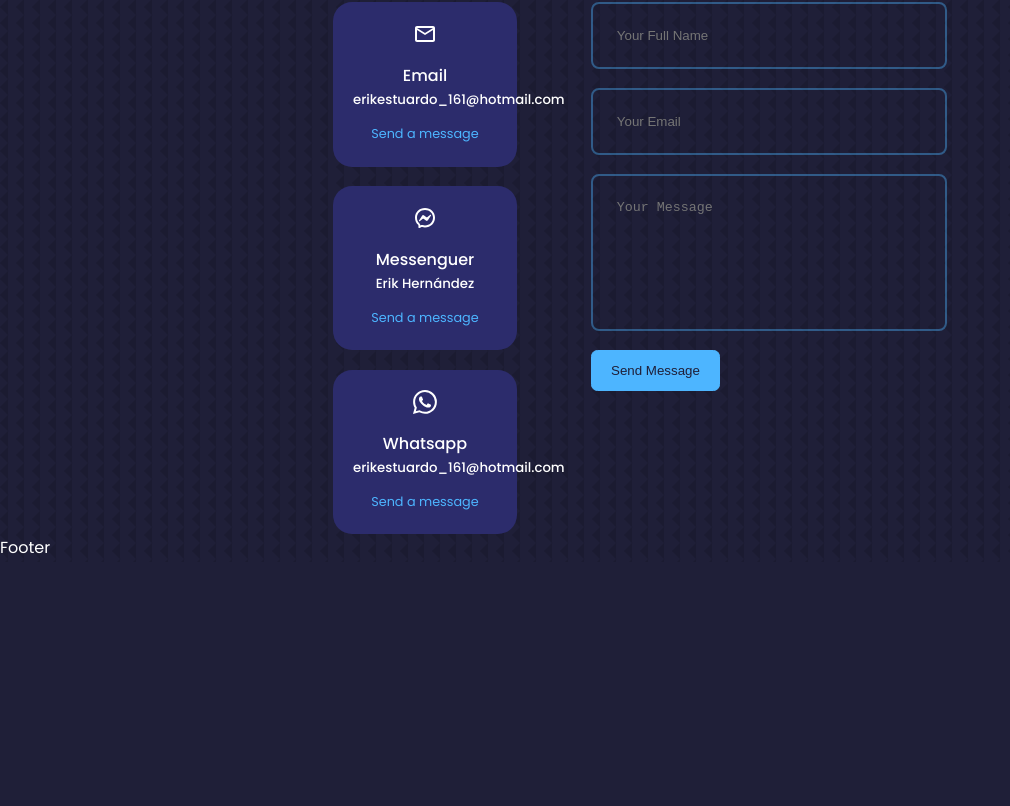
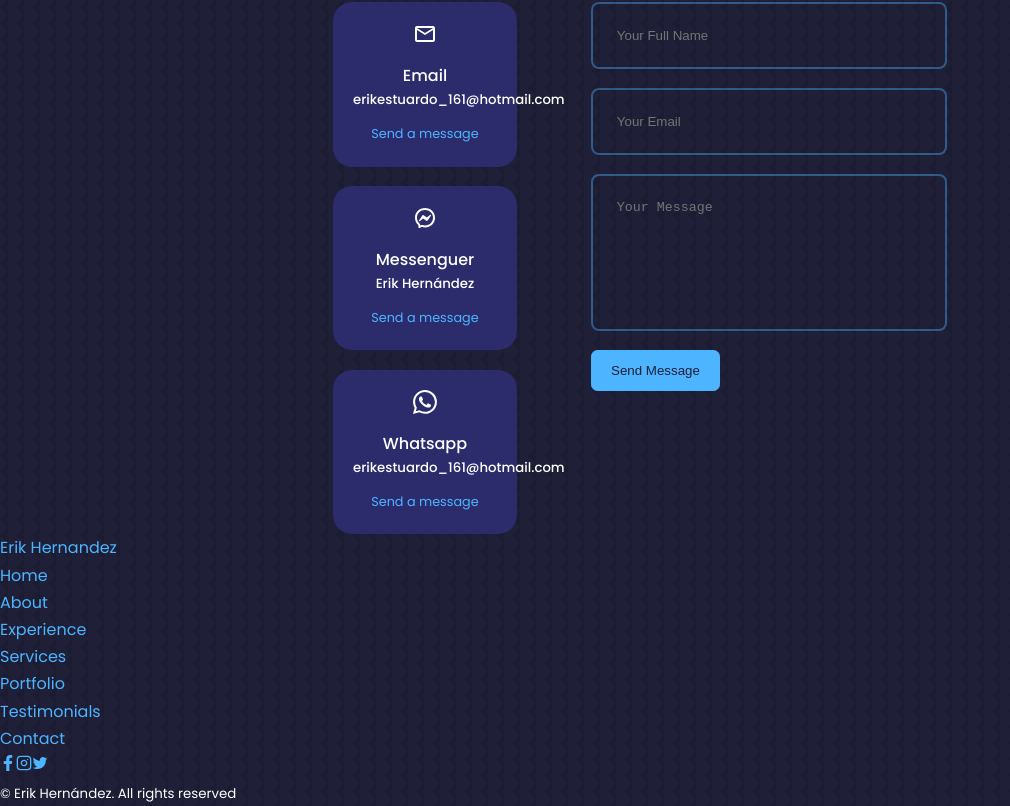
Before and after one commit to Erik161/React-Portafolio-Website, a React (Vite) app: page / in a window 1280 px wide. Shown: the part 5329-6135 px from the top of the page, without its empty margins (0-1010 px from the left). Before the commit the page ends 5891 px from the top, so only its background shows below. Built offline with nearby package versions, Linux system fonts and the light colour scheme.

Commit message:
Footer Component JSX

```diff
--- a/src/components/footer/Footer.jsx
+++ b/src/components/footer/Footer.jsx
@@ -1,9 +1,35 @@
 import React from 'react';
 import './footer.css';
+import {FaFacebookF} from 'react-icons/fa';
+import {FiInstagram} from 'react-icons/fi';
+import {IoLogoTwitter} from 'react-icons/io';
 
 const Footer = () => {
   return (
-    <div>Footer</div>
+    <footer>
+      <a href="#" className='footer__logo'>Erik Hernandez</a>
+
+      <u className='permalinks'>
+        <li><a href='#' >Home</a></li>
+        <li><a href='#about' > About </a></li>
+        <li><a href='#experience' > Experience </a></li>
+        <li><a href='#services' > Services </a></li>
+        <li><a href='#portfolio' > Portfolio </a></li>
+        <li><a href='#testimonials' > Testimonials </a></li>
+        <li><a href='#contact' > Contact </a></li>
+      </u>
+
+      <div className='footer__socials'>
+        <a href='https://facebook.com' ><FaFacebookF/></a>
+        <a href='https://instagram.com' ><FiInstagram/></a>
+        <a href='https://twitter.com' ><IoLogoTwitter/></a>
+      </div>
+
+      <div className='footer__copyright'>
+        <small>&copy; Erik Hernández. All rights reserved</small>
+      </div>
+
+    </footer>
   )
 }
 
```
